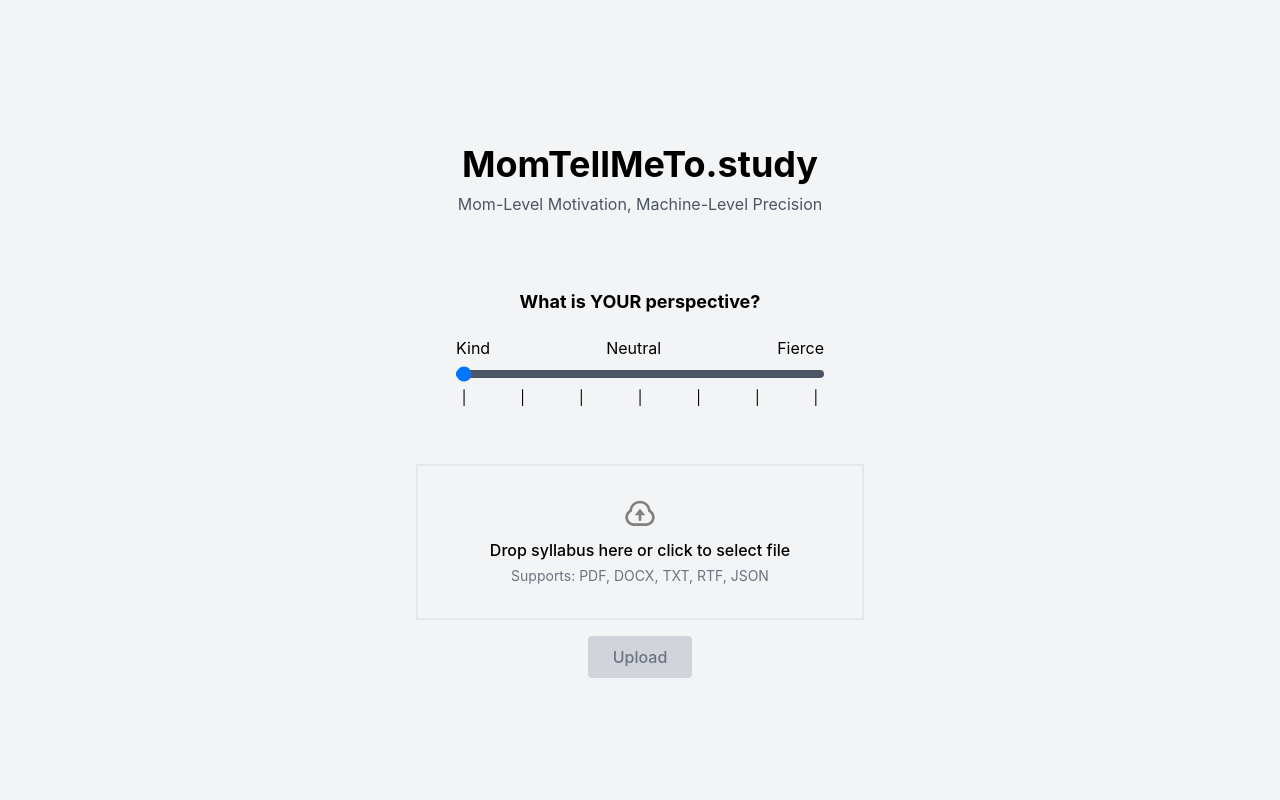
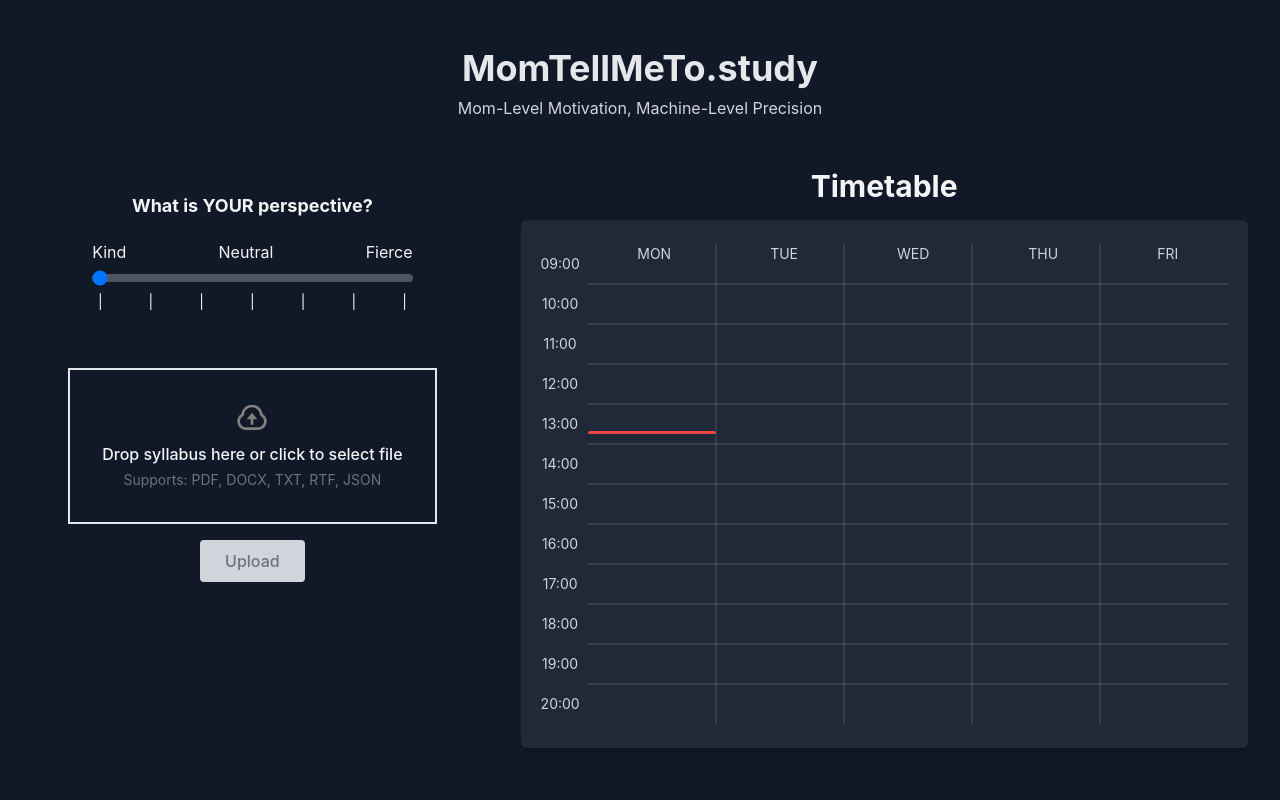
Before and after one commit to CodeYimin/Uoft-Hacks-2025, a React (Vite) app in the folder web/: page / in a window 1280 px wide. Shown: the top 800 px of the page. Built offline with nearby package versions, Linux system fonts and the light colour scheme.

Commit message:
modified on Yiannis Computer

```diff
--- a/web/package.json
+++ b/web/package.json
@@ -20,6 +20,7 @@
     "express": "^4.21.2",
     "googleapis": "105",
     "particles.js": "^2.0.0",
+    "pnpm": "^9.15.4",
     "react": "^18.3.1",
     "react-dom": "^18.3.1",
     "react-drag-drop-files": "^2.4.0",
--- a/web/src/App.tsx
+++ b/web/src/App.tsx
@@ -29,13 +29,26 @@ function App() {
             setSchedule(schedule);
           }}/>} />
           <Route path="/calendar" element={<CalendarPage schedule={schedule} />} /> */}
-
+          <div className="flex w-screen flex-col bg-gray-900">
+            <header className="text-center mb-12 mt-12">
+              <h1 className="text-4xl text-gray-200 font-bold mb-2 text-center">
+                MomTellMeTo.study
+              </h1>
+              <p className="text-gray-300">
+              Mom-Level Motivation, Machine-Level Precision
+              </p>
+            </header>
+            <div className="flex w-full justify-center gap-12">
             <LandingPage onSchedule={(schedule) => {
               // setPage("calendar")
               setSchedule(schedule);
             }}/>
 
           <CalendarPage schedule={schedule} />
+            </div>
+
+
+          </div>
         {/* </Routes>
       </Router> */}
     </Auth0Provider>
--- a/web/src/components/Logout.tsx
+++ b/web/src/components/Logout.tsx
@@ -5,7 +5,7 @@ const LogoutButton = () => {
 
   return (
     <button
-      className="bg-gradient-to-r from-red-500 to-red-700 text-white text-lg p-3 rounded-lg shadow-lg hover:from-red-600 hover:to-red-800 transform hover:scale-105 transition-transform duration-300"
+      className="bg-gradient-to-r from-red-500 to-red-700 text-white text-xs p-2 rounded-lg shadow-lg hover:from-red-600 hover:to-red-800 transform hover:scale-105 transition-transform duration-300"
       onClick={() =>
         logout({ logoutParams: { returnTo: window.location.origin } })
       }
--- a/web/src/components/Profile.tsx
+++ b/web/src/components/Profile.tsx
@@ -10,11 +10,11 @@ const Profile = () => {
 
   return (
     isAuthenticated && (
-      <div className="flex items-center space-x-4 bg-black p-4 rounded-md">
+      <div className="flex items-center space-x-4 bg-black p-2 rounded-md">
         <img
           src={user.picture}
           alt={user.name}
-          className="w-10 h-10 rounded-full"
+          className="w-5 h-5 rounded-full"
         />
         <div>
           <h2 className="text-sm font-semibold">{user.name}</h2>
--- a/web/src/pages/CalendarPage.tsx
+++ b/web/src/pages/CalendarPage.tsx
@@ -111,7 +111,7 @@ export default function CalendarPage({schedule: currSchedule}: CalendarPageProps
   }, [currentDate, currentHour]);
 
   return (
-    <div className="min-h-screen mono flex flex-col items-center w-[95vw] overflow-x-hidden bg-gray-900 text-gray-100">
+    <div className="min-h-screen w-max mono flex flex-col items-center overflow-x-hidden bg-gray-900 text-gray-100">
       <h1 className="text-3xl font-bold mb-4">Timetable</h1>
       <div className="flex w-max bg-gray-800 rounded-md shadow-lg px-5 py-6">
         {/* Y axis */}
--- a/web/src/pages/LandingPage.tsx
+++ b/web/src/pages/LandingPage.tsx
@@ -58,19 +58,27 @@ export const LandingPage = ({onSchedule}: {onSchedule: (data: Schedule) => void}
     setSliderIndex(newIndex);
 
     try {
-      // Send slider index to the backend
-      await fetch("/api/updateSliderIndex", {
+      const response = await fetch("/api/updateSliderIndex", {
         method: "POST",
         headers: {
           "Content-Type": "application/json",
         },
         body: JSON.stringify({ sliderIndex: newIndex }),
       });
-      console.log(`Slider index ${newIndex} sent to backend`);
+
+      if (!response.ok) {
+        const errorData = await response.json();
+        throw new Error(`Error: ${errorData.message || "Failed to update slider index"}`);
+      }
+
+      const responseData = await response.json();
+      console.log("Response from backend:", responseData);
+      onSchedule(responseData.schedule);
     } catch (error) {
       console.error("Error updating slider index:", error);
     }
   };
+
 
   async function uploadDatasetFile(formData: FormData) {
     try {
@@ -97,31 +105,24 @@ export const LandingPage = ({onSchedule}: {onSchedule: (data: Schedule) => void}
   };
 
   if (isLoading) {
-    return <div className="min-h-screen w-screen bg-gray-100 text-black text-center">Loading...</div>;
+    return <div className="min-h-screen w-screen bg-gray-100 text-gray-100 text-center">Loading...</div>;
   }
   return (
-    <div className="min-h-screen w-screen bg-gray-100">
+    <div className="px-5 min-h-scr w-max mb-6 flex flex-col">
       <div>
         {/* Header */}
-        <header className="text-center mb-12 pt-36">
-          <h1 className="text-4xl text-black font-bold mb-2">
-            MomTellMeTo.study
-          </h1>
-          <p className="text-gray-600">
-          Mom-Level Motivation, Machine-Level Precision
-          </p>
-        </header>
+
         </div>
         {/* Event Description */}
         <div className="flex justify-center w-full">
-          <div className="w-full max-w-md bg-gray-100 p-6">
-            <h2 className="flex justify-center text-lg text-black font-bold mb-1">
+          <div className="w-full max-w-md p-6">
+            <h2 className="flex justify-center text-lg text-gray-100 font-bold mb-1 text-center">
               What is YOUR perspective?
             </h2>
 
             {/* Perspective Slider */}
             <div className="w-full p-4">
-              <div className="flex justify-between text-black">
+              <div className="flex justify-between text-gray-100">
                 <span>Kind</span>
                 <span>Neutral</span>
                 <span>Fierce</span>
@@ -135,7 +136,7 @@ export const LandingPage = ({onSchedule}: {onSchedule: (data: Schedule) => void}
                 className="w-full mt-2 appearance-none h-2 bg-gray-600 rounded focus:outline-none focus:ring-2 focus:ring-indigo-500 slider-thumb selection-transparent"
                 step="1"
               />
-              <div className="flex justify-between mt-1 text-sm text-black">
+              <div className="flex justify-between mt-1 text-sm text-gray-100">
                 {[...Array(7)].map((_, index) => (
                   <span key={index} className="w-4 text-center">
                     |
@@ -144,15 +145,15 @@ export const LandingPage = ({onSchedule}: {onSchedule: (data: Schedule) => void}
               </div>
             </div>
           </div>
-          </div><div className="flex flex-col items-center w-full p-4">
+          </div><div className="flex flex-col items-center w-full p-4 mb-16">
   {/* Drop Zone */}
   <div
-    className="text-black border-2 p-8 w-full max-w-md flex flex-col items-center"
+    className="text-gray-100 border-2 p-8 w-full max-w-md flex flex-col items-center"
     {...getRootProps()}
   >
     <input {...getInputProps()} />
     {isDragActive ? (
-      <div className="flex flex-col items-center text-black">
+      <div className="flex flex-col items-center text-gray-100">
         <svg
           xmlns="http://www.w3.org/2000/svg"
           viewBox="0 0 24 24"
@@ -165,7 +166,7 @@ export const LandingPage = ({onSchedule}: {onSchedule: (data: Schedule) => void}
         <p className="text-center font-medium mt-2">Drop your syllabus here</p>
       </div>
     ) : (
-      <div className="flex flex-col items-center text-black">
+      <div className="flex flex-col items-center text-gray-100">
         <svg
           xmlns="http://www.w3.org/2000/svg"
           viewBox="0 0 24 24"
```
Also changed, not shown: web/App.tsx (deleted, +0 -25 lines), 2 other files (tests, documents, lock files or other folders).
